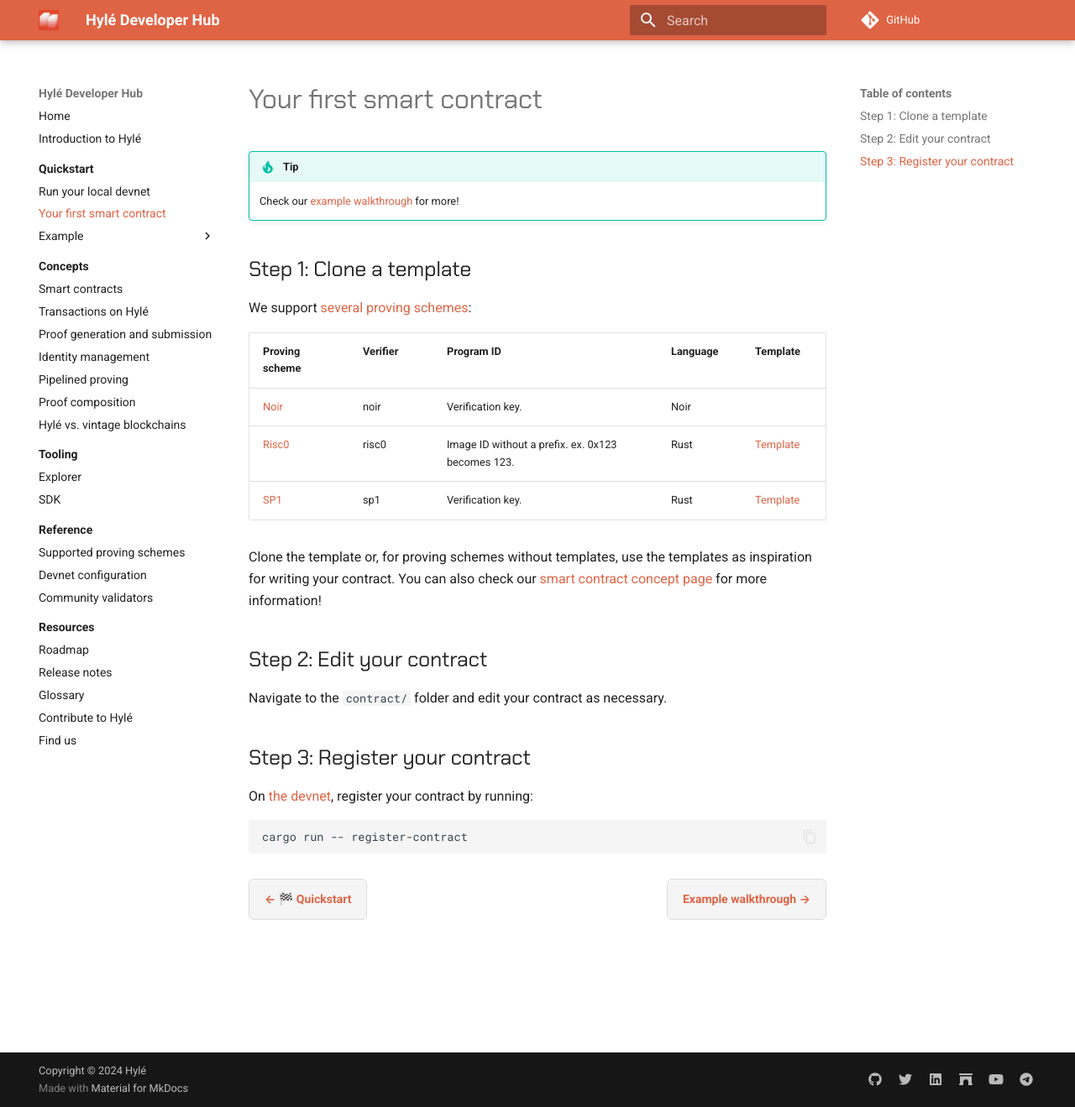
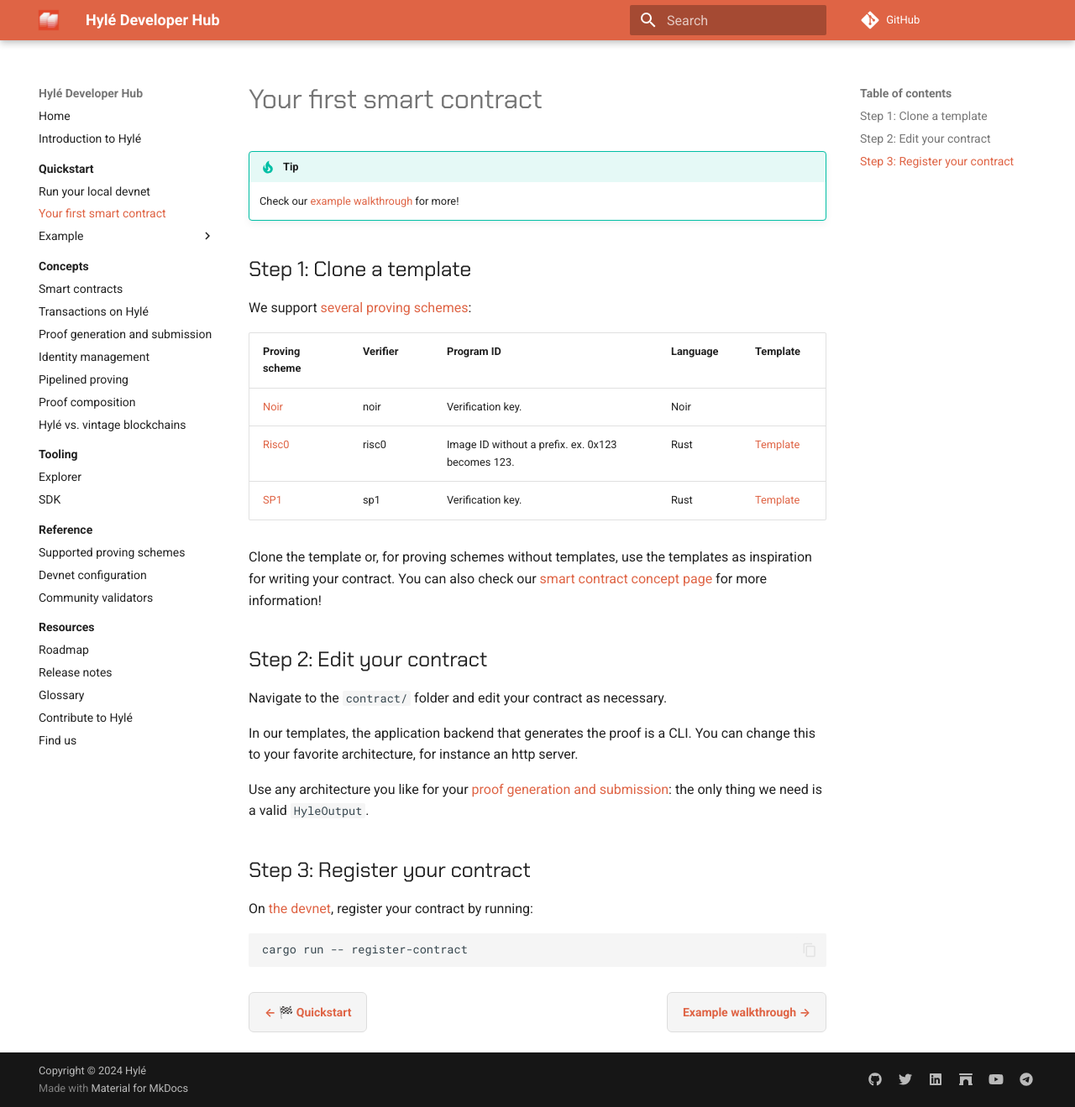
Before and after one commit to Hyle-org/devhub-hyle, an MkDocs documentation site: the page built from docs/quickstart/your-first-smart-contract.md, in a window 1280 px wide and 1319 px high. Shown: the whole window at 84% size. Built offline with MkDocs 1.6.1 and Material for MkDocs 9.7.7, drawn with Linux system fonts in a browser that asks for light colours; plug-ins that fetch from the network failed and are left out; comment, search, counter and statistics services are not loaded.

Commit message:
make backend clearer

```diff
--- a/docs/quickstart/your-first-smart-contract.md
+++ b/docs/quickstart/your-first-smart-contract.md
@@ -19,6 +19,10 @@
 
 Navigate to the `contract/` folder and edit your contract as necessary.
 
+In our templates, the application backend that generates the proof is a CLI. You can change this to your favorite architecture, for instance an http server.
+
+Use any architecture you like for your [proof generation and submission](../concepts/proof-generation.md): the only thing we need is a valid `HyleOutput`.
+
 ## Step 3: Register your contract
 
 On [the devnet](./devnet.md), register your contract by running:
```
